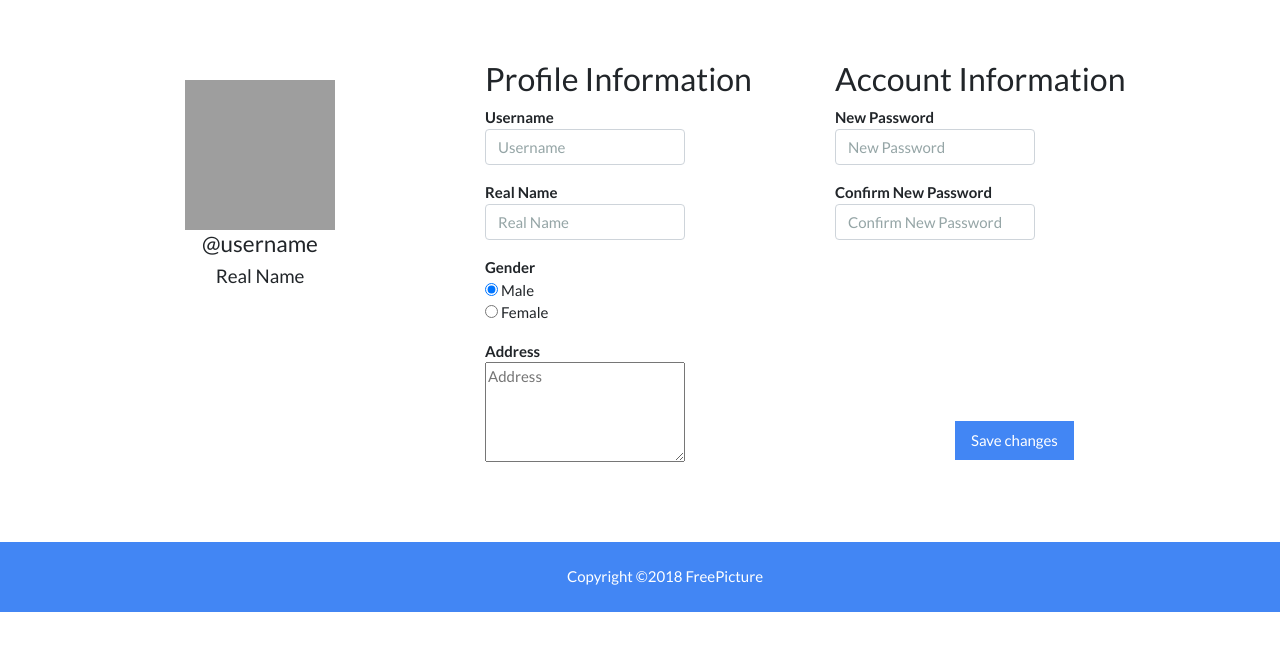
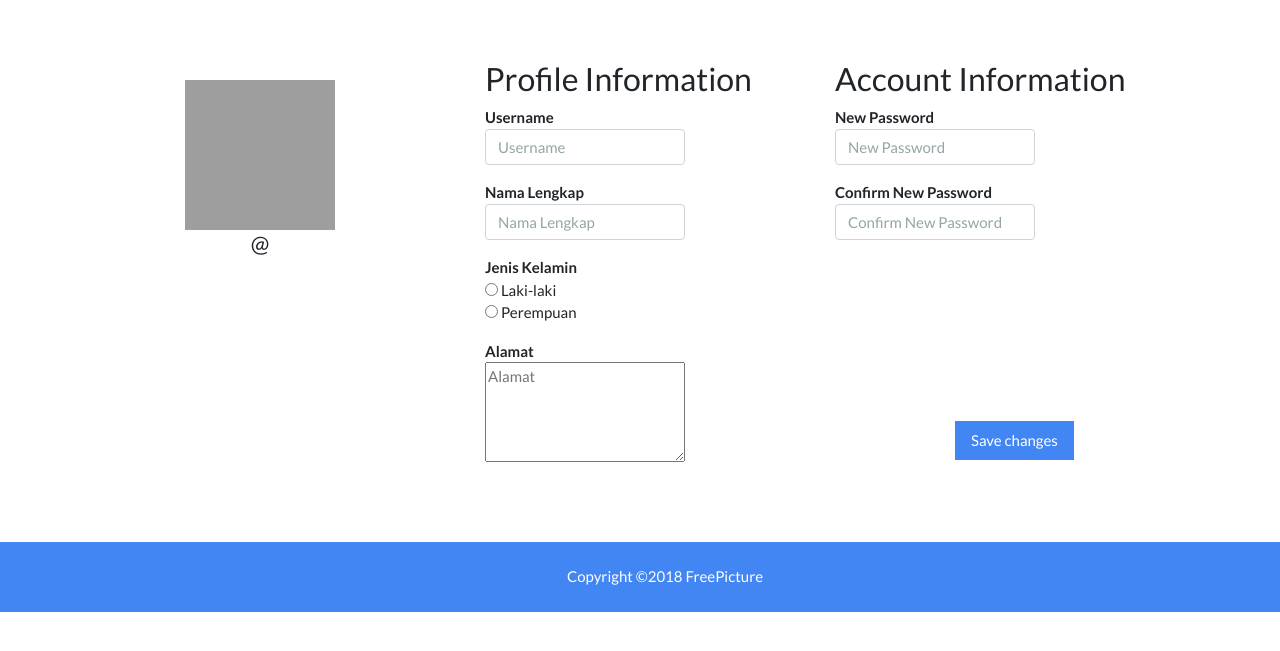
Before and after one commit to reyhanfikri/freepik, a CodeIgniter app: page /freepik/index.php/home/profil in a window 1280 px wide. Shown: the part 50-701 px from the top of the page. Run offline with CodeIgniter, Linux system fonts and the light colour scheme; data that the repository does not hold is empty; grey boxes are pictures that could not be loaded.

Commit message:
Menambahkan fungsi untuk mendapatkan data profil dari database ke laman profil

```diff
--- a/application/views/v_profile.php
+++ b/application/views/v_profile.php
@@ -4,8 +4,18 @@
             <div class="outter-form-login" style="width:350px; padding-top: 50px; padding-bottom: 50px; box-shadow: 0px 0px 0px 0px; position: absolute;">
 	            <div class="logo-login">
 		            <center><img src="https://cdn.iconscout.com/public/images/icon/premium/png-512/account-avatar-male-man-person-profile-363ed8899dda8c42-512x512.png" alt="Username" style="width:150px; height: 150px;"></center>
-		            <center><h4>@username</h4></center>
-		            <center><h5>Real Name</h5></center>
+		            <center><h4>@<?php echo $user_data->username; ?></h4></center>
+		            <center><h5><?php
+		            	if ($user_profile_data->nama_lengkap !== null) {
+
+		            		echo $user_profile_data->nama_lengkap;
+
+		            	} else {
+
+		            		echo "";
+
+		            	}
+		            ?></h5></center>
 	           	</div>
             </div>
         </div>
@@ -19,20 +29,45 @@
 	                	<h3>Profile Information</h3>
 	                	<b>Username</b>
 	                    <div class="form-group" style="width: 200px;">
-	                        <input type="text" class="form-control" name="username" placeholder="Username" value="">
+	                        <input type="text" class="form-control" name="username" placeholder="Username" value="<?php echo $user_data->username; ?>">
 	                    </div>
-	                	<b>Real Name</b>
+	                	<b>Nama Lengkap</b>
 	                    <div class="form-group" style="width: 200px;">
-	                        <input type="text" class="form-control" name="realname" placeholder="Real Name">
+	                        <input type="text" class="form-control" name="realname" placeholder="Nama Lengkap" value="<?php
+	                        	if ($user_profile_data->nama_lengkap !== null) {
+
+				            		echo $user_profile_data->nama_lengkap;
+
+				            	} else {
+
+				            		echo "";
+
+				            	}
+	                         ?>">
 	                    </div>
-	                    <b>Gender</b>
+	                    <b>Jenis Kelamin</b>
+	                    <?php
+	                        if ($user_profile_data->jenis_kelamin !== null) {
+	                        	if ($user_profile_data->jenis_kelamin == "Laki-laki") { ?>
+				            	<div class="form-group">
+			                        <input type="radio" name="gender" value="Laki-laki" checked> Laki-laki<br>
+			  						<input type="radio" name="gender" value="Perempuan"> Perempuan<br>
+			                    </div>
+				        <?php   } else if ($user_profile_data->jenis_kelamin == "Perempuan") { ?>
+				        		<div class="form-group">
+			                        <input type="radio" name="gender" value="Laki-laki"> Laki-laki<br>
+			  						<input type="radio" name="gender" value="Perempuan" checked> Perempuan<br>
+			                    </div>
+			            <?php 	}
+			        		} else { ?>
+				            	<div class="form-group">
+			                        <input type="radio" name="gender" value="Laki-laki"> Laki-laki<br>
+			  						<input type="radio" name="gender" value="Perempuan"> Perempuan<br>
+			                    </div>
+				        <?php } ?>
+	                    <b>Alamat</b>
 	                    <div class="form-group">
-	                        <input type="radio" name="gender" value="male" checked> Male<br>
-	  						<input type="radio" name="gender" value="female"> Female<br>
-	                    </div>
-	                    <b>Address</b>
-	                    <div class="form-group">
-	                        <textarea name="komentar" placeholder="Address" style="width: 200px; height:100px"></textarea>
+	                        <textarea name="address" placeholder="Alamat" style="width: 200px; height:100px"></textarea>
 	                    </div>
 	                </form>
             	</div>
```
Also changed, not shown: application/controllers/Profil.php (+8 -4 lines), application/models/UserProfileModel.php (added, +27 -0 lines).
